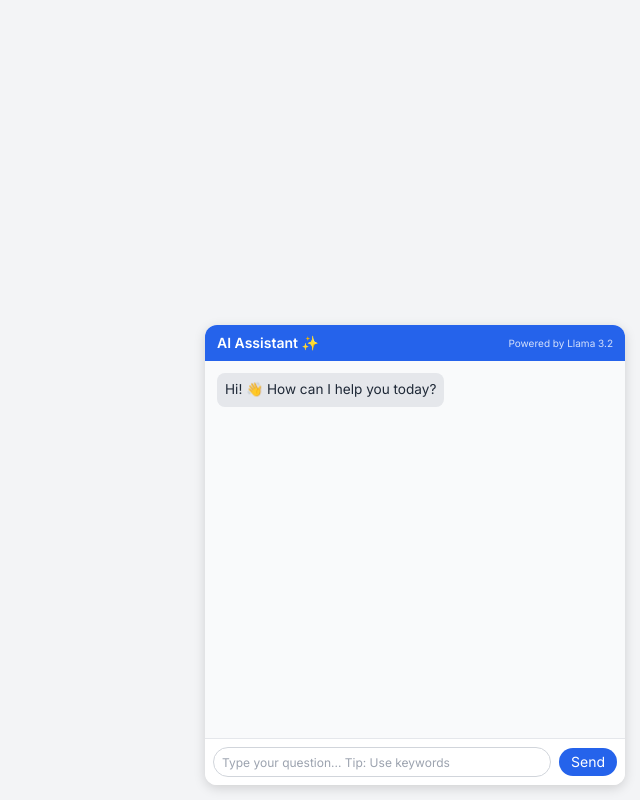
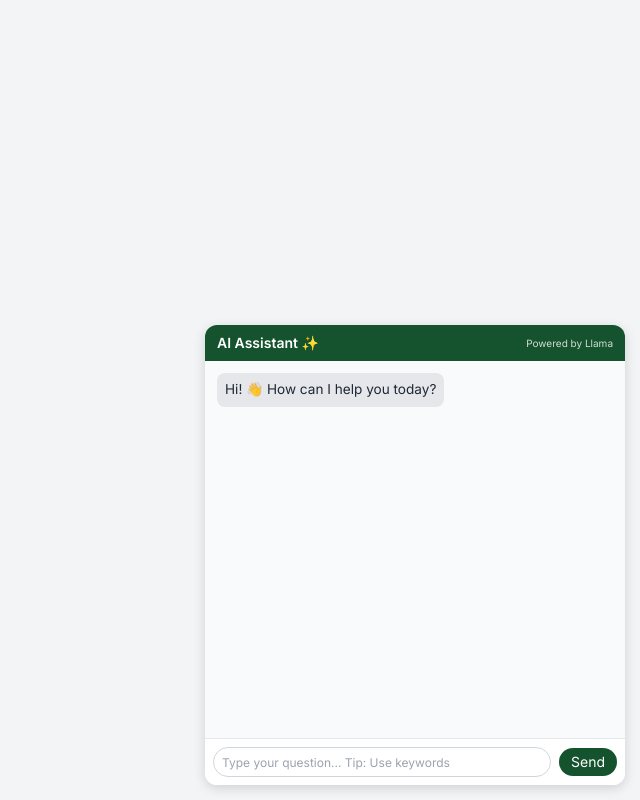
Before and after one commit to nahla-naz/ai-agent-RAG-chatbot, a Django app: page / in a window 1280 px wide. Shown: the whole page, without its empty margins (640-1280 px from the left). Run offline with Django 4.2, Linux system fonts and the light colour scheme; parts of the project's set-up code (start-up, migrations or seed data) failed here and were passed over; some libraries are stand-ins or nearby versions.

Commit message:
chore/file-changes

```diff
--- a/chatbot/Agent_resp.py
+++ b/chatbot/Agent_resp.py
@@ -26,7 +26,7 @@ try:
     from langchain_ollama.llms import OllamaLLM
     from langchain_core.prompts import ChatPromptTemplate
     #from ollamavector_docx3 import retriever
-    from chatbot.Vector_db_New import Embedding_vectors
+    from chatbot.Vector_db import Embedding_vectors
     import time
     #from langchain.evaluation import load_evaluator,  EvaluatorType
     from sentence_transformers import SentenceTransformer, util
@@ -96,7 +96,7 @@ try:
 
     data_descr = ""
 
-    template = """You are a Customer support assistant having conversation with a user.
+    template = """You are a Support assistant having conversation with a user.
     Rules:
     1. ALWAYS connect question to the below provided chat history to get meaning.
     2. If the provided data does not have the answer to user's question, ALWAYS ask the user to rephrase question or contact Customer support team for further assistance.
--- a/chatbot/Vector_db_New.py
+++ b/chatbot/Vector_db.py
@@ -34,7 +34,7 @@ try:
         def __init__(self):
 
             self.wd = os.getcwd()
-            self.docs_path = f"{self.wd}\\DOCUMENTS"
+            self.docs_path = f"{self.wd}\\PDF_docs"
 
             self.pdf_path = ""
 
@@ -432,7 +432,7 @@ try:
 
 
 
-            with pdfplumber.open(f".\\DOCUMENTS\\{filename}") as pdf:
+            with pdfplumber.open(f".\\PDF_docs\\{filename}") as pdf:
 
 
                 for i, page in enumerate(pdf.pages):
--- a/chatbot/settings.py
+++ b/chatbot/settings.py
@@ -1,7 +1,4 @@
 """
-Django settings for chatbot project.
-
-Generated by 'django-admin startproject' using Django 4.2.23.
 
 For more information on this file, see
 https://docs.djangoproject.com/en/4.2/topics/settings/
--- a/chatbot/templates/chatbot/chat.html
+++ b/chatbot/templates/chatbot/chat.html
@@ -65,9 +65,9 @@
   <!-- Chat Box -->
   <div class="chat-wrapper">
     <!-- Header -->
-    <header class="bg-blue-600 text-white px-3 py-2 flex justify-between items-center">
+    <header class="bg-green-900 text-white px-3 py-2 flex justify-between items-center">
       <h1 class="text-sm font-semibold">AI Assistant ✨</h1>
-      <span class="text-[10px] opacity-80">Powered by Llama 3.2</span>
+      <span class="text-[10px] opacity-80">Powered by Llama </span>
     </header>
 
     <!-- Chat Messages -->
@@ -87,9 +87,9 @@
                  name="message"
                  placeholder="Type your question... Tip: Use keywords"
                  required
-                 class="flex-1 border border-gray-300 rounded-full px-2 py-1 focus:ring-2 focus:ring-blue-500 focus:outline-none text-sm placeholder:text-gray-400 placeholder:text-xs" />
+                 class="flex-1 border border-gray-300 rounded-full px-2 py-1 focus:ring-2 focus:ring-green-500 focus:outline-none text-sm placeholder:text-gray-400 placeholder:text-xs" />
           <button type="submit"
-                  class="bg-blue-600 text-white px-3 py-1 rounded-full hover:bg-blue-700 transition text-sm">
+                  class="bg-green-900 text-white px-3 py-1 rounded-full hover:bg-green-700 transition text-sm">
             Send
           </button>
         </form>
@@ -114,7 +114,7 @@
       const userMsg = document.createElement('div');
       userMsg.className = 'flex justify-end';
       userMsg.innerHTML = `
-        <div class="message bg-blue-600 text-white p-2 rounded-lg text-sm shadow-sm">${message}</div>
+        <div class="message bg-green-900 text-white p-2 rounded-lg text-sm shadow-sm">${message}</div>
       `;
       chatBox.appendChild(userMsg);
       input.value = '';
```
Also changed, not shown: PDF_docs/README.txt (renamed from DOCUMENTS/README.txt), README.md, chatbot/Agent_resp_0.1.py (added), chatbot/Agent_resp_old.py (deleted), chatbot/Vector_db_0.1.py (added), chatbot/Vector_db_old.py (deleted), chroma/langchain_DB/chroma.sqlite3, 11 other files.
